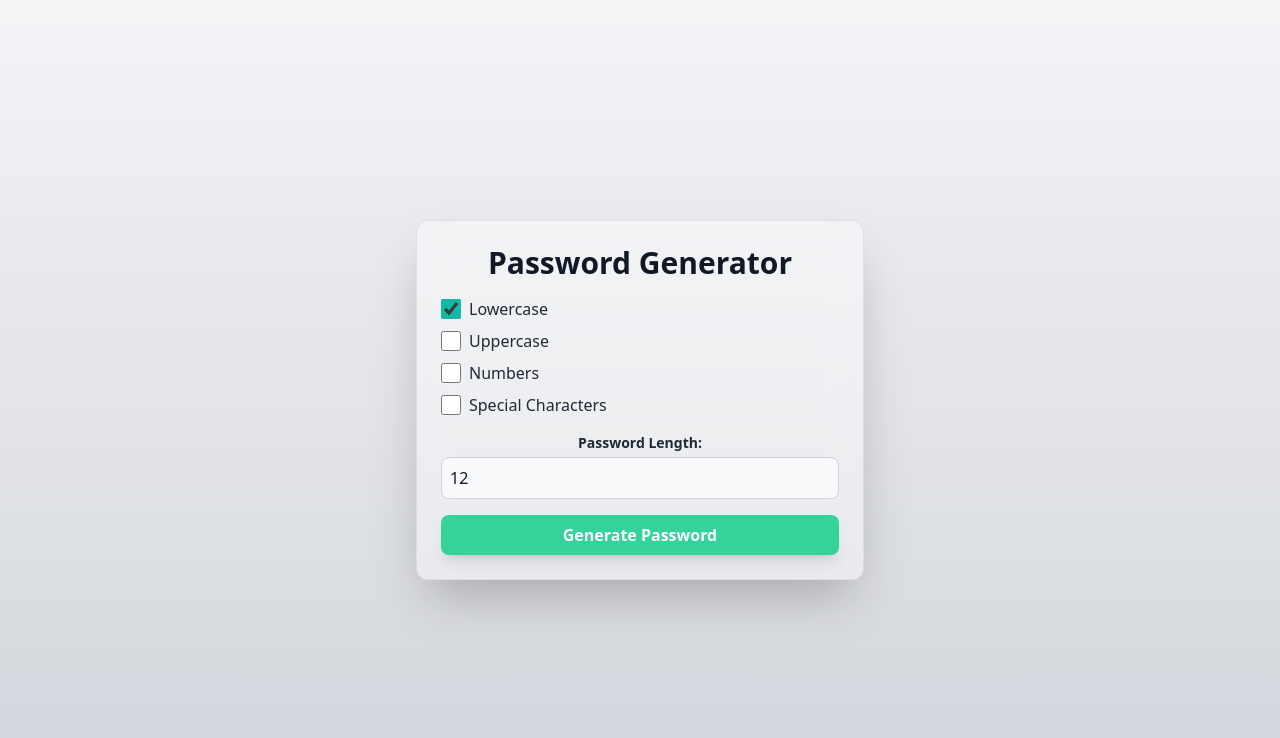
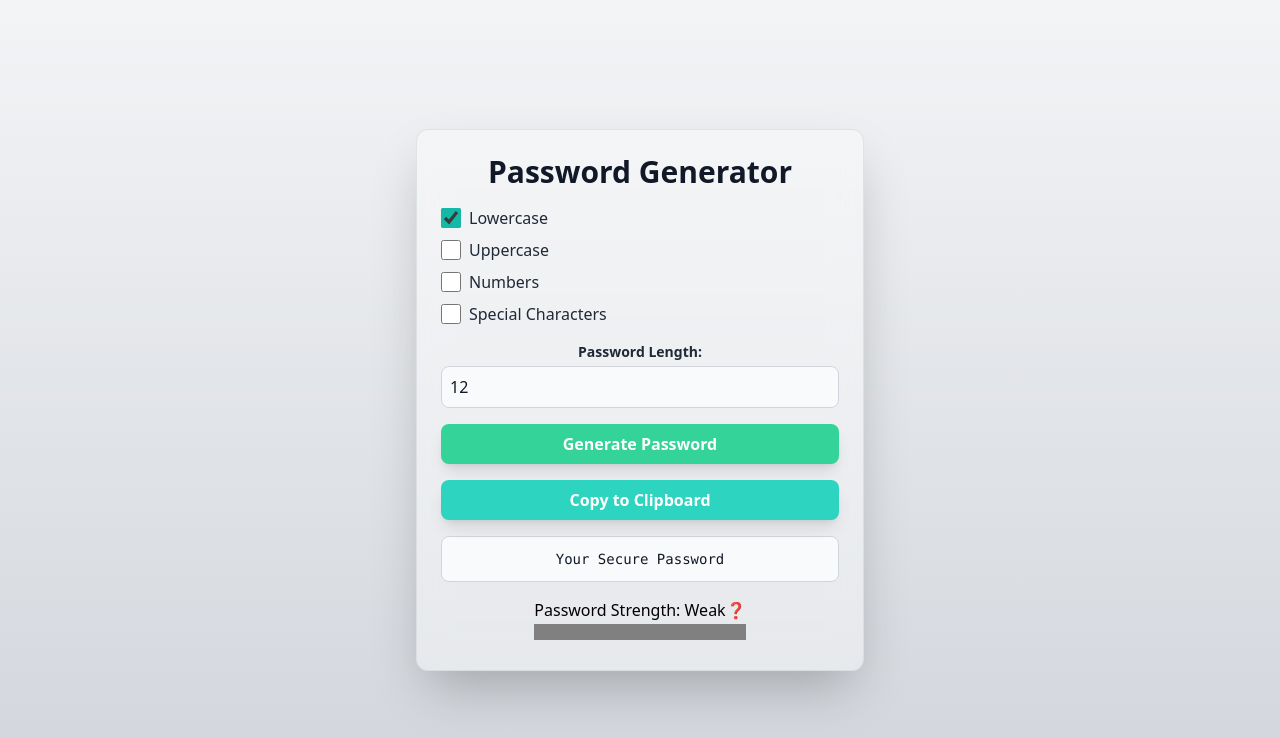
Before and after one commit to IVIonsters/KeyCrafter, a React (Vite) app in the folder KeyCrafter/: page / in a window 1280 px wide. Shown: the top 738 px of the page. Built offline with nearby package versions, Linux system fonts and the light colour scheme.

Commit message:
add PasswordDisplay and StrengthBar components; update App component to include new features

```diff
--- a/KeyCrafter/src/App.jsx
+++ b/KeyCrafter/src/App.jsx
@@ -1,6 +1,8 @@
 import './App.css'
 import CheckBoxGroup from './components/CheckboxGroup'
 import PasswordGenerator from './components/PasswordGenerator'
+import PasswordDisplay from './components/PasswordDisplay'
+import StrengthBar from './components/StrengthBar'
 
 function App() {
 
@@ -15,6 +17,8 @@ function App() {
           <h1 className="text-3xl font-extrabold text-gray-900">Password Generator</h1>
           <CheckBoxGroup />
           <PasswordGenerator />
+          <PasswordDisplay />
+          <StrengthBar />
         </section>
       </body >
     </>
--- a/KeyCrafter/src/components/PasswordDisplay.jsx
+++ b/KeyCrafter/src/components/PasswordDisplay.jsx
@@ -3,8 +3,22 @@ import react from 'react';
 
 function passwordDisplay() {
   return (
-
-   )
+    <>
+      <button
+        id="copyBtn"
+        className="w-full py-2 px-4 bg-teal-400 text-white font-semibold rounded-lg shadow-lg hover:bg-teal-500 focus:ring-2 focus:ring-teal-400 focus:outline-none transform hover:scale-105 transition-transform duration-300"
+      // style="text-shadow: 1px 1px 2px rgba(0, 0, 0, 0.6)"
+      >
+        Copy to Clipboard
+      </button>
+      <p
+        id="password"
+        className="w-full p-3 mt-4 bg-gray-50 border border-gray-300 rounded-lg text-gray-900 font-mono text-sm"
+      >
+        Your Secure Password
+      </p>
+    </>
+  )
 }
 
 export default passwordDisplay;
--- a/KeyCrafter/src/components/StrengthBar.jsx
+++ b/KeyCrafter/src/components/StrengthBar.jsx
@@ -3,8 +3,20 @@ import react from 'react';
 
 function strengthBar() {
   return (
-
-   )
+    <div id="strengthIndicator">
+      <p>
+        Password Strength: <span id="strengthText">Weak</span>
+        <span title="Strength is determined by length and character variety"
+        >❓</span>
+      </p>
+      <progress
+        id="strengthBar"
+        value="0"
+        max="100"
+        className="w-full"
+      ></progress>
+    </div>
+  )
 }
 
 export default strengthBar;
```
Also changed, not shown: 1 other file (tests, documents, lock files or other folders).
